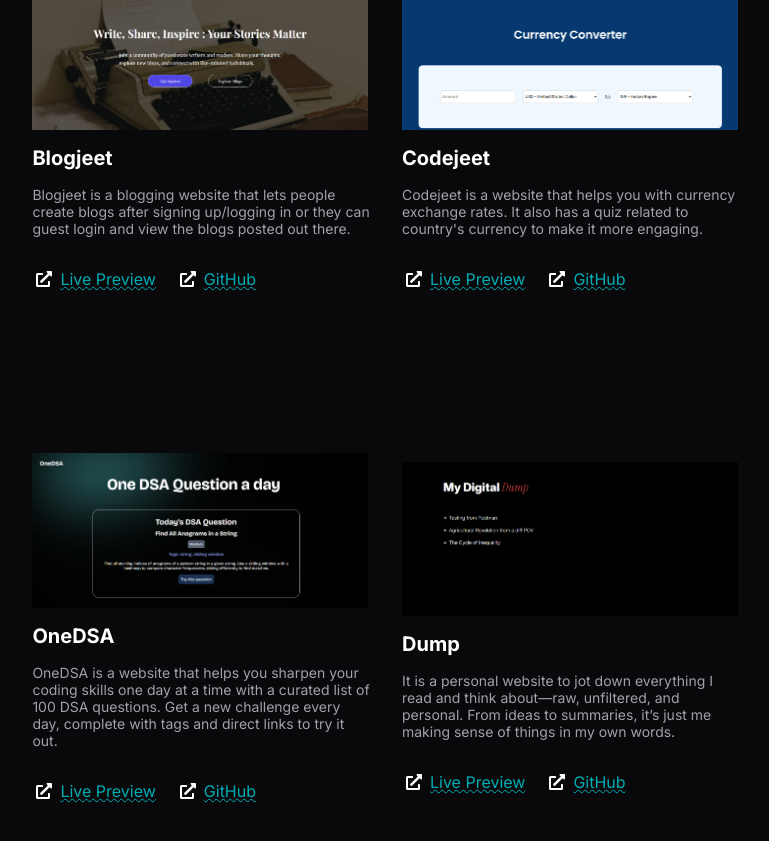
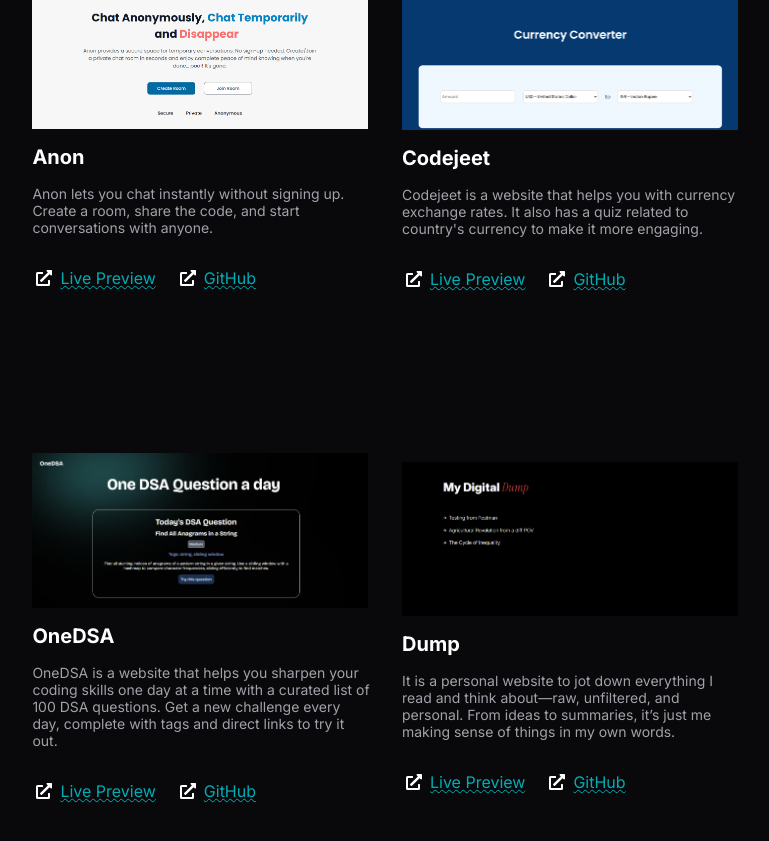
Before and after one commit to HarshJS30/portfolio, a React (Vite) app: page /projects in a window 1280 px wide. Shown: the part 1717-2558 px from the top of the page, without its empty margins (262-1031 px from the left). Built offline with nearby package versions, Linux system fonts and the light colour scheme; a web font is replaced by a local one.

Commit message:
added new project

```diff
--- a/src/Components/Projects.jsx
+++ b/src/Components/Projects.jsx
@@ -34,11 +34,11 @@ export default function Projects(){
             <div className="project">
                 <div className="pro">
                     <img src={pr3}></img>
-                    <h4>Blogjeet</h4>
-                    <p>Blogjeet is a blogging website that lets people create blogs after signing up/logging in or they can guest login and view the blogs posted out there.</p>
+                    <h4>Anon</h4>
+                    <p>Anon lets you chat instantly without signing up. Create a room, share the code, and start conversations with anyone.</p>
                     <div className="links">
-                        <a href="https://blogjeet.vercel.app/"><FaExternalLinkAlt />Live Preview</a>
-                        <a href="https://github.com/HarshJS30/blogjeet"><FaExternalLinkAlt />GitHub</a>
+                        <a href="https://anon-mu-one.vercel.app/"><FaExternalLinkAlt />Live Preview</a>
+                        <a href="https://github.com/HarshJS30/anon"><FaExternalLinkAlt />GitHub</a>
                     </div>
                 </div>
                 <div className="pro">
```
Also changed, not shown: src/assets/pr3.png.
